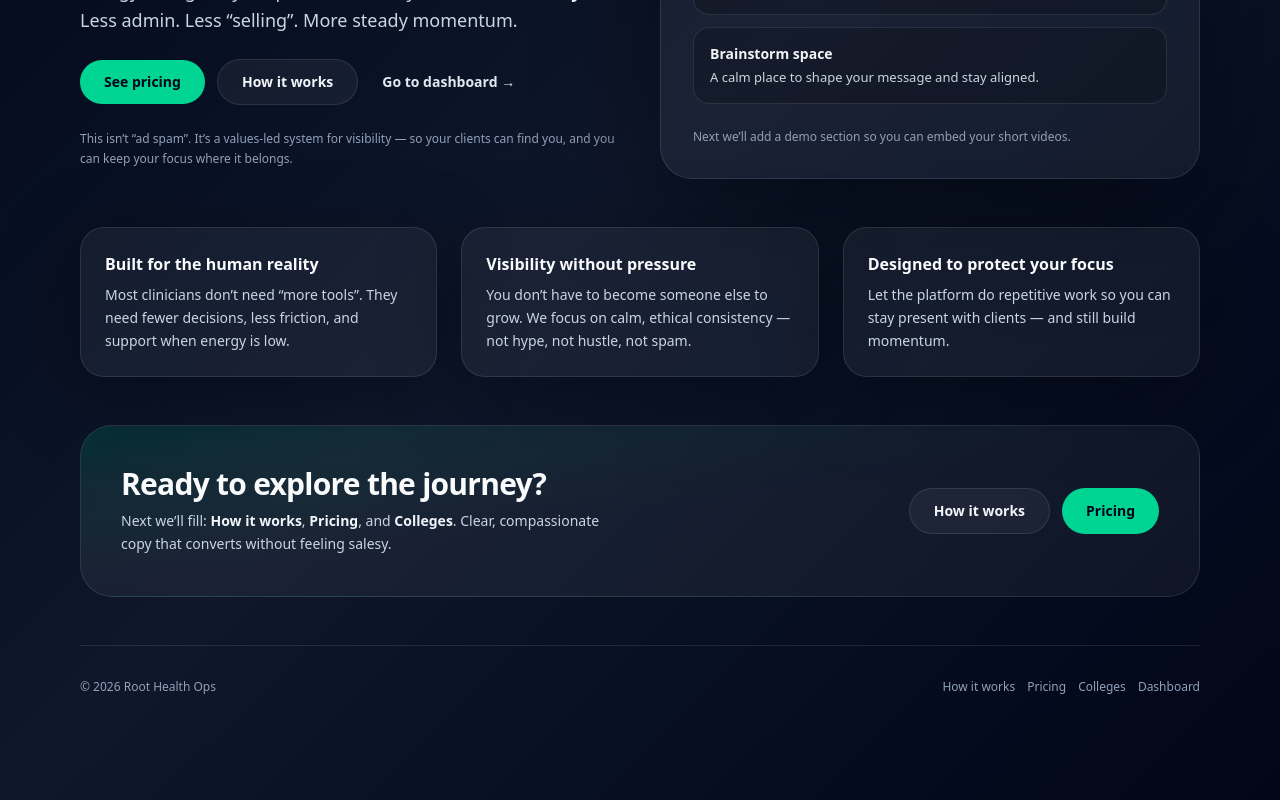
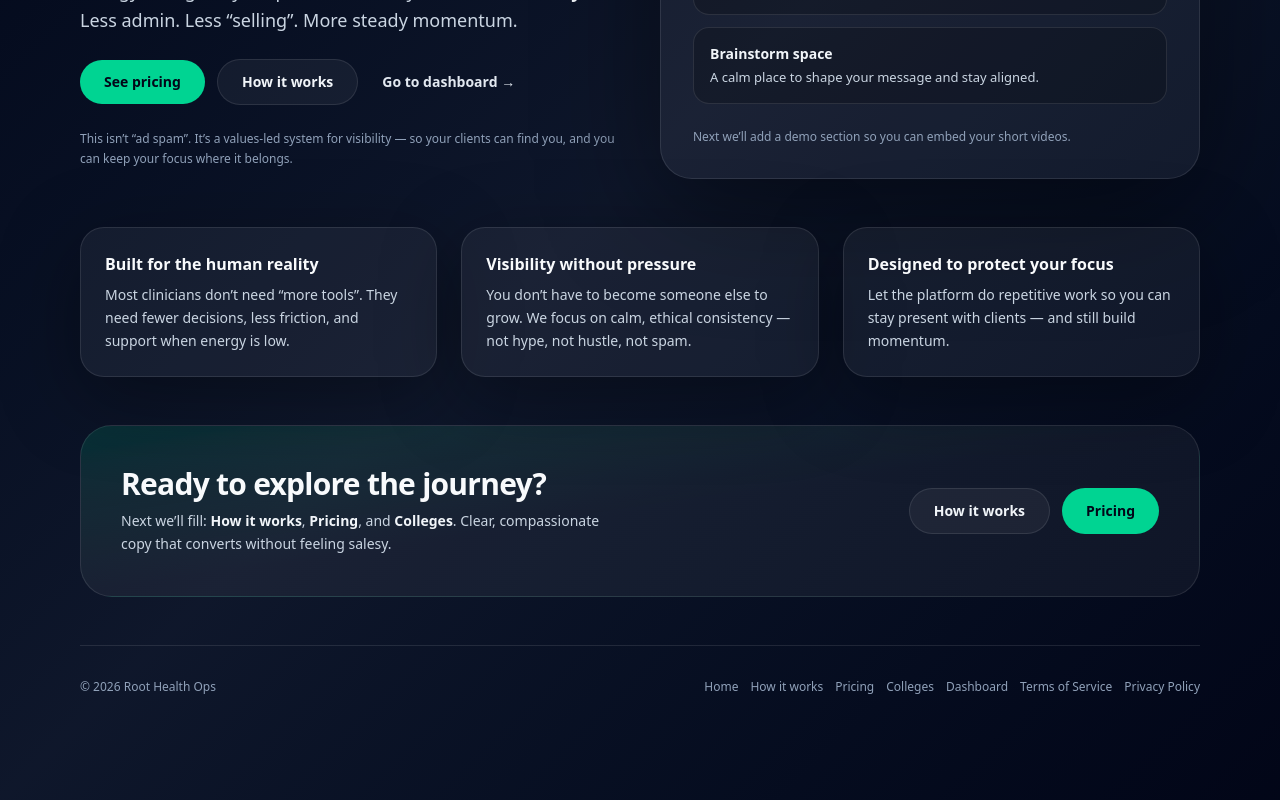
Before and after one commit to Hypnohippy/root-health-ops-dashboard1, a Next.js app: page / in a window 1280 px wide. Shown: the part 462-1262 px from the top of the page. Built offline with nearby package versions, Linux system fonts and the light colour scheme.

Commit message:
Update page.tsx

```diff
--- a/app/page.tsx
+++ b/app/page.tsx
@@ -210,7 +210,7 @@ export default function HomePage() {
           </Card>
         </section>
 
-        <section className="rounded-[32px] border border-white/10 bg-gradient-to-br from-emerald-400/15 via-white/5 to-white/5 p-8 md:p-10">
+        <section className="rounded-[32px] border border-white/10 bg_attach bg-gradient-to-br from-emerald-400/15 via-white/5 to-white/5 p-8 md:p-10">
           <div className="grid gap-6 lg:grid-cols-2 lg:items-center">
             <div>
               <div className="text-2xl md:text-3xl font-semibold tracking-tight">
@@ -242,10 +242,15 @@ export default function HomePage() {
           </div>
         </section>
 
+        {/* ✅ Footer (TikTok reviewer requirement: visible legal links) */}
         <footer className="border-t border-white/10 pt-8 pb-10 text-[12px] text-slate-400">
           <div className="flex flex-col md:flex-row md:items-center md:justify-between gap-3">
             <div>© {new Date().getFullYear()} Root Health Ops</div>
+
             <div className="flex flex-wrap gap-3">
+              <Link href="/" className="hover:text-slate-200">
+                Home
+              </Link>
               <Link href="/how-it-works" className="hover:text-slate-200">
                 How it works
               </Link>
@@ -258,6 +263,13 @@ export default function HomePage() {
               <Link href="/dashboard" className="hover:text-slate-200">
                 Dashboard
               </Link>
+
+              <Link href="/terms" className="hover:text-slate-200">
+                Terms of Service
+              </Link>
+              <Link href="/privacy" className="hover:text-slate-200">
+                Privacy Policy
+              </Link>
             </div>
           </div>
         </footer>
```
